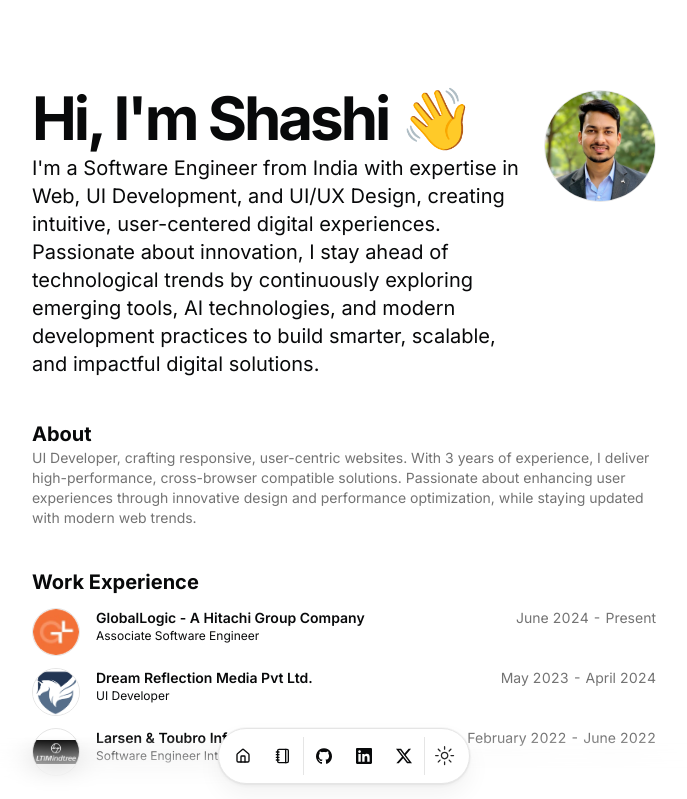
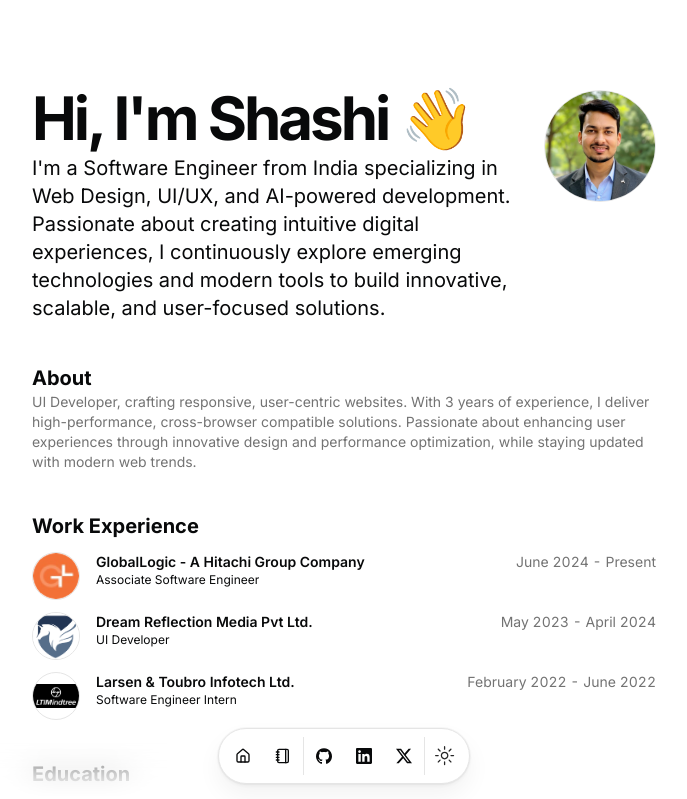
Before and after one commit to CodewithShashi/shashishekhar.com, a Next.js app: page / in a window 1280 px wide. Shown: the top 799 px of the page, without its empty margins (296-983 px from the left). Built offline with nearby package versions, Linux system fonts and the light colour scheme.

Commit message:
Update resume.tsx

```diff
--- a/src/data/resume.tsx
+++ b/src/data/resume.tsx
@@ -8,7 +8,7 @@ export const DATA = {
   location: "Noida, India",
   locationLink: "",
   description:
-    "I'm a Software Engineer from India with expertise in Web, UI Development, and UI/UX Design, creating intuitive, user-centered digital experiences. Passionate about innovation, I stay ahead of technological trends by continuously exploring emerging tools, AI technologies, and modern development practices to build smarter, scalable, and impactful digital solutions.",
+    "I'm a Software Engineer from India specializing in Web Design, UI/UX, and AI-powered development. Passionate about creating intuitive digital experiences, I continuously explore emerging technologies and modern tools to build innovative, scalable, and user-focused solutions.",
   summary:
     "UI Developer, crafting responsive, user-centric websites. With 3 years of experience, I deliver high-performance, cross-browser compatible solutions. Passionate about enhancing user experiences through innovative design and performance optimization, while staying updated with modern web trends.",
   avatarUrl: "/Profile.png",
```
